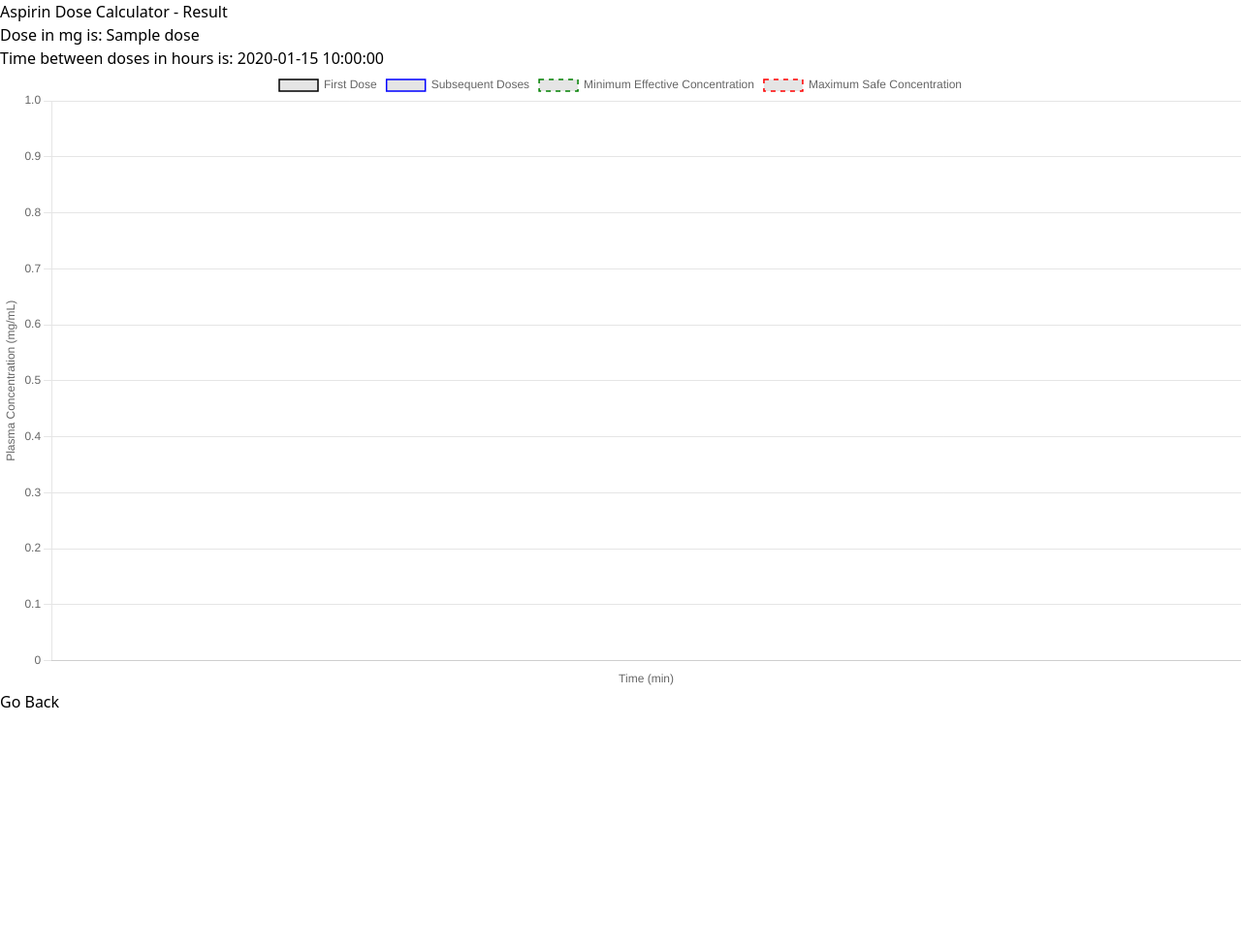
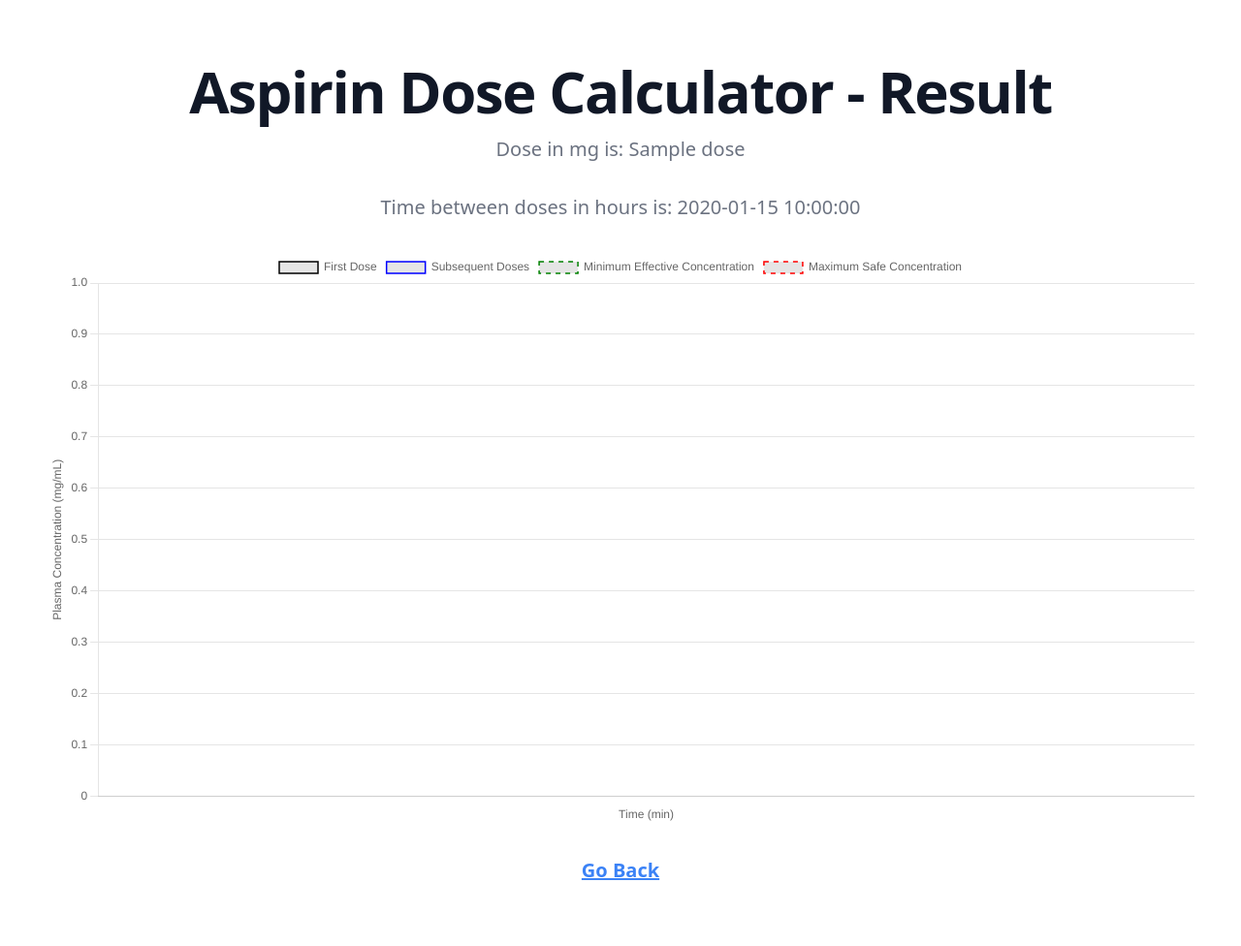
Before and after one commit to justincharney/Aspirin_Prediction, a Flask app: template templates/result.html in a window 1280 px wide. Shown: the whole page at 97% size. Before the commit the page ends 730 px from the top, so only its background shows below. Run offline with Flask 2, Linux system fonts and the light colour scheme; the template is opened without the code that fills it: most values are stand-ins (such as "Sample title", 1, 10 or a date in 2020); some libraries are stand-ins or nearby versions.

Commit message:
style the pages

```diff
--- a/static/dist/css/output.css
+++ b/static/dist/css/output.css
@@ -782,6 +814,11 @@
   line-height: 1rem;
 }
 
+.text-xl {
+  font-size: 1.25rem;
+  line-height: 1.75rem;
+}
+
 .font-extrabold {
   font-weight: 800;
 }
@@ -796,6 +833,10 @@
 
 .font-semibold {
   font-weight: 600;
+}
+
+.font-bold {
+  font-weight: 700;
 }
 
 .uppercase {
@@ -845,6 +886,18 @@
   color: rgb(37 99 235 / var(--tw-text-opacity));
 }
 
+.underline {
+  text-decoration-line: underline;
+}
+
+.decoration-blue-400 {
+  text-decoration-color: #60a5fa;
+}
+
+.decoration-wavy {
+  text-decoration-style: wavy;
+}
+
 .shadow-sm {
   --tw-shadow: 0 1px 2px 0 rgb(0 0 0 / 0.05);
   --tw-shadow-colored: 0 1px 2px 0 var(--tw-shadow-color);
--- a/templates/index.html
+++ b/templates/index.html
@@ -22,6 +22,7 @@
             <br>
             <input type="submit"  class="text-white bg-blue-700 hover:bg-blue-800 focus:ring-4 focus:outline-none focus:ring-blue-300 font-medium rounded-lg text-sm px-5 py-2.5 text-center dark:bg-blue-600 dark:hover:bg-blue-700 dark:focus:ring-blue-800" value="Calculate">
         </form>
+    </div>
 </section>
 </body>
 </html>
--- a/templates/result.html
+++ b/templates/result.html
@@ -6,13 +6,18 @@
     <title>Aspirin Dose Calculator - Result</title>
     <link rel="stylesheet" href="{{url_for('static',filename='dist/css/output.css')}}">
     <script src="https://cdn.jsdelivr.net/npm/chart.js@4.2.1/dist/chart.umd.min.js"></script>
+{#    <script src="//unpkg.com/alpinejs" defer></script>#}
 </head>
 <body>
-    <h1>Aspirin Dose Calculator - Result</h1>
-    <p>Dose in mg is: {{ dose }}</p>
-    <p>Time between doses in hours is: {{ time_next_dose }}</p>
-    <canvas id="aspirinChart" width="800" height="400"></canvas>
-    <a href="/">Go Back</a>
+<section class="bg-white dark:bg-gray-900 min-h-screen">
+    <div class="py-8 px-4 mx-auto max-w-screen-xl text-center lg:py-16 lg:px-12">
+        <h1 class="mb-4 text-4xl font-extrabold tracking-tight leading-none text-gray-900 md:text-5xl lg:text-6xl dark:text-white">Aspirin Dose Calculator - Result</h1>
+        <p class="mb-8 text-lg font-normal text-gray-500 lg:text-xl sm:px-16 xl:px-48 dark:text-gray-400">Dose in mg is: {{ dose }}</p>
+        <p class="mb-8 text-lg font-normal text-gray-500 lg:text-xl sm:px-16 xl:px-48 dark:text-gray-400">Time between doses in hours is: {{ time_next_dose }}</p>
+        <canvas id="aspirinChart" class="bg-white mb-8"></canvas>
+        <a href="/" class="underline text-blue-500 hover:text-blue-400 font-bold text-xl">Go Back</a>
+    </div>
+</section>
 
     <script>
     const ctx = document.getElementById('aspirinChart').getContext('2d');
```
Also changed, not shown: other parts of static/dist/css/output.css (+42 -0 lines).
